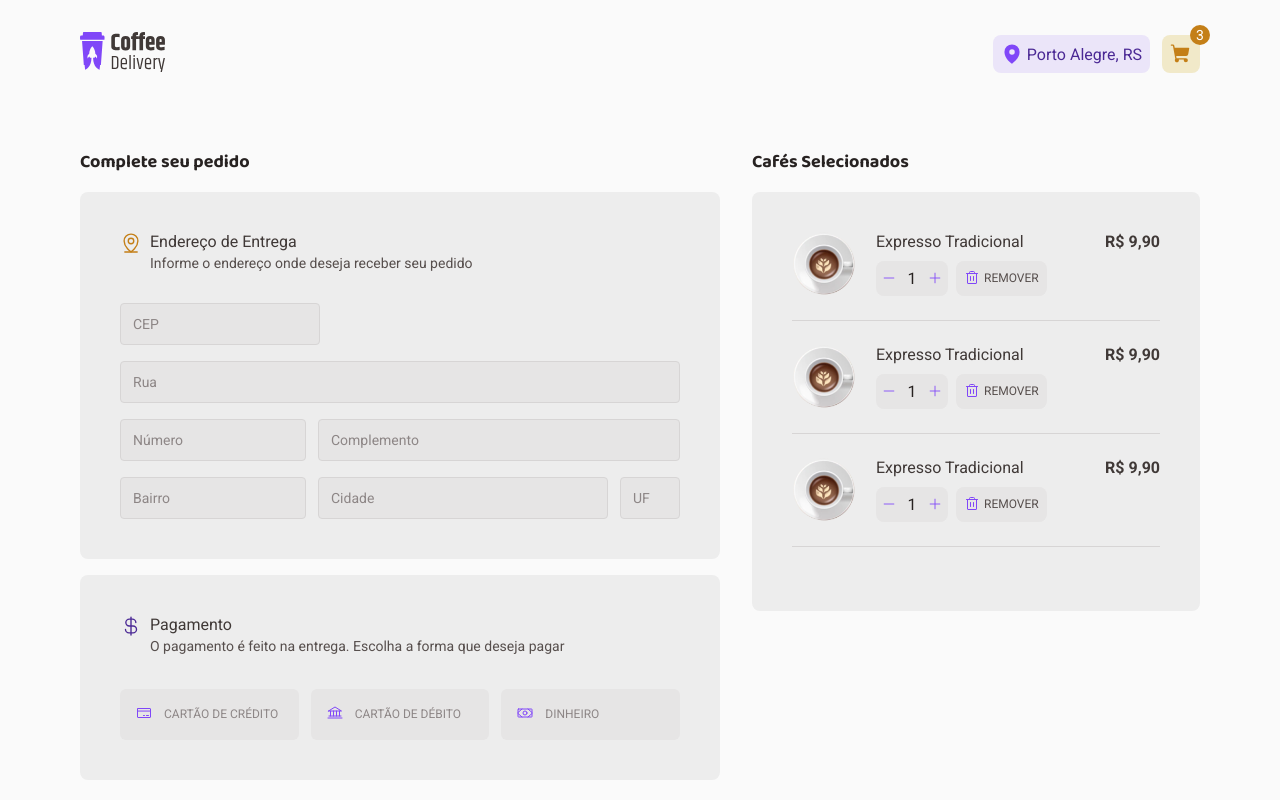
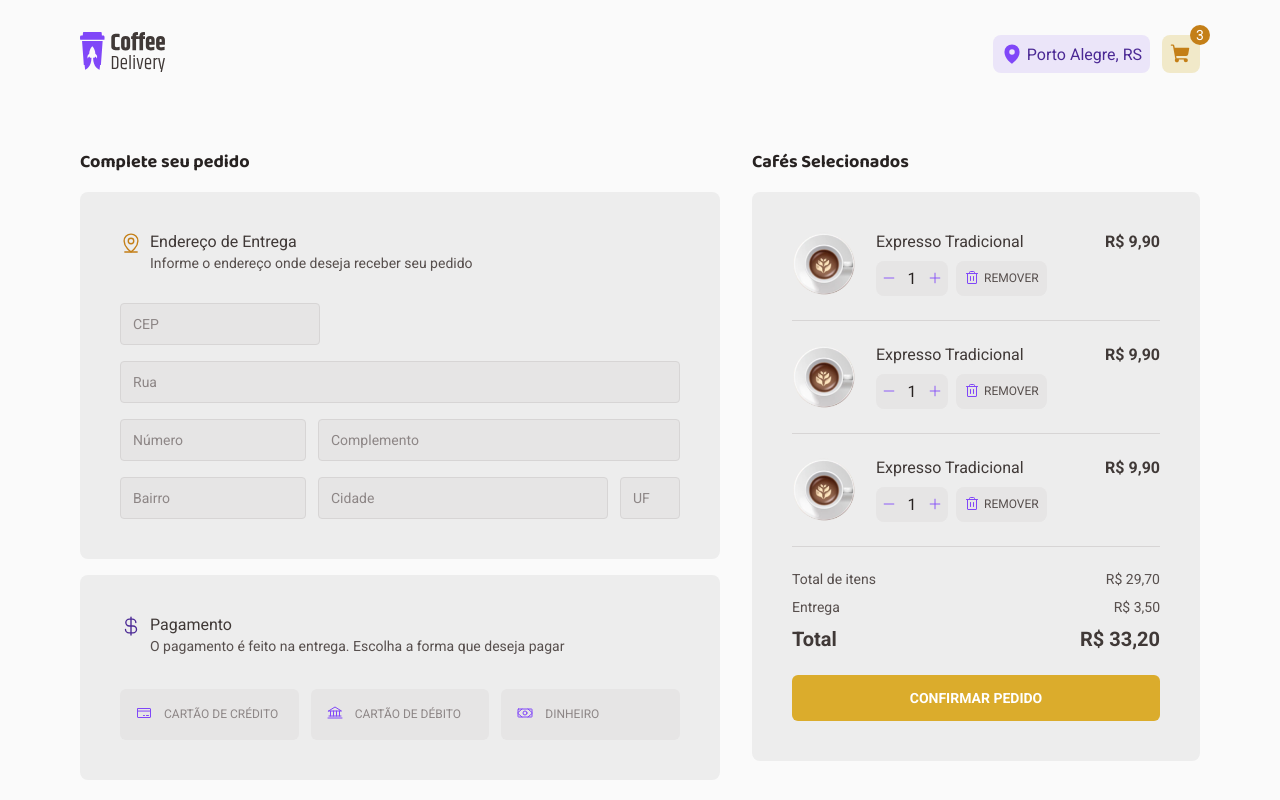
Before and after one commit to natan3001/Desafio-02---Coffee-Delivery, a React (Vite) app: page /checkout in a window 1280 px wide. Built offline with nearby package versions, Linux system fonts and the light colour scheme.

Commit message:
Adicionado detalhes no checkout: subtotal, frete e total

```diff
--- a/src/pages/Checkout/index.tsx
+++ b/src/pages/Checkout/index.tsx
@@ -1,7 +1,7 @@
 import { ContentHeader } from "./ContentHeader";
 import { MapPinLine, CurrencyDollar, CreditCard, Bank, Money } from 'phosphor-react'
 
-import { CheckoutContainer, CheckoutContent, DeliveryFormContainer, InputContainer, PaymentMethodsContainer } from "./styles";
+import { CheckoutContainer, CheckoutContent, CheckoutDetails, DeliveryFormContainer, InputContainer, PaymentMethodsContainer } from "./styles";
 import { CoffeeCard } from "./CoffeeCard";
 
 export function Checkout() {
@@ -85,6 +85,21 @@ export function Checkout() {
             <CoffeeCard />
             <CoffeeCard />
             <CoffeeCard />
+            <CheckoutDetails>
+              <div>
+                <span>Total de itens</span>
+                <span>R$ 29,70</span>
+              </div>
+              <div>
+                <span>Entrega</span>
+                <span>R$ 3,50</span>
+              </div>
+              <div>
+                <span>Total</span>
+                <span>R$ 33,20</span>
+              </div>
+              <button>Confirmar Pedido</button>
+            </CheckoutDetails>
           </CheckoutContent>
         </div>
       </CheckoutContainer>
--- a/src/pages/Checkout/styles.ts
+++ b/src/pages/Checkout/styles.ts
@@ -71,6 +71,43 @@ export const PaymentMethodsContainer = styled.div`
   }
 `
 
+export const CheckoutDetails = styled.div`
+  display: flex;
+  flex-direction: column;
+
+  div{
+    display: flex;
+    flex: 1;
+    justify-content: space-between;
+    margin-bottom: 0.75rem;
+    font-size: 0.875rem;
+
+    color: ${props => props.theme["base-400"]};
+  }
+
+  div:nth-child(3){
+    margin-bottom: 1.5rem;
+    font-size: 1.25rem;
+    font-weight: bold;
+
+    color: ${props => props.theme["base-500"]};
+  }
+
+  button{
+    text-transform: uppercase;
+    padding: 0.75rem;
+    font-size: 0.875rem;
+    line-height: 1.6;
+    border-radius: 6px;
+    border: 0;
+    font-weight: bold;
+    cursor: pointer;
+
+    color: ${props => props.theme["white"]};
+    background: ${props => props.theme["yelllow-500"]};
+  }
+`
+
 type InputSizeType = 'small' | 'medium' | 'large'
 
 interface InputContainer {
```
